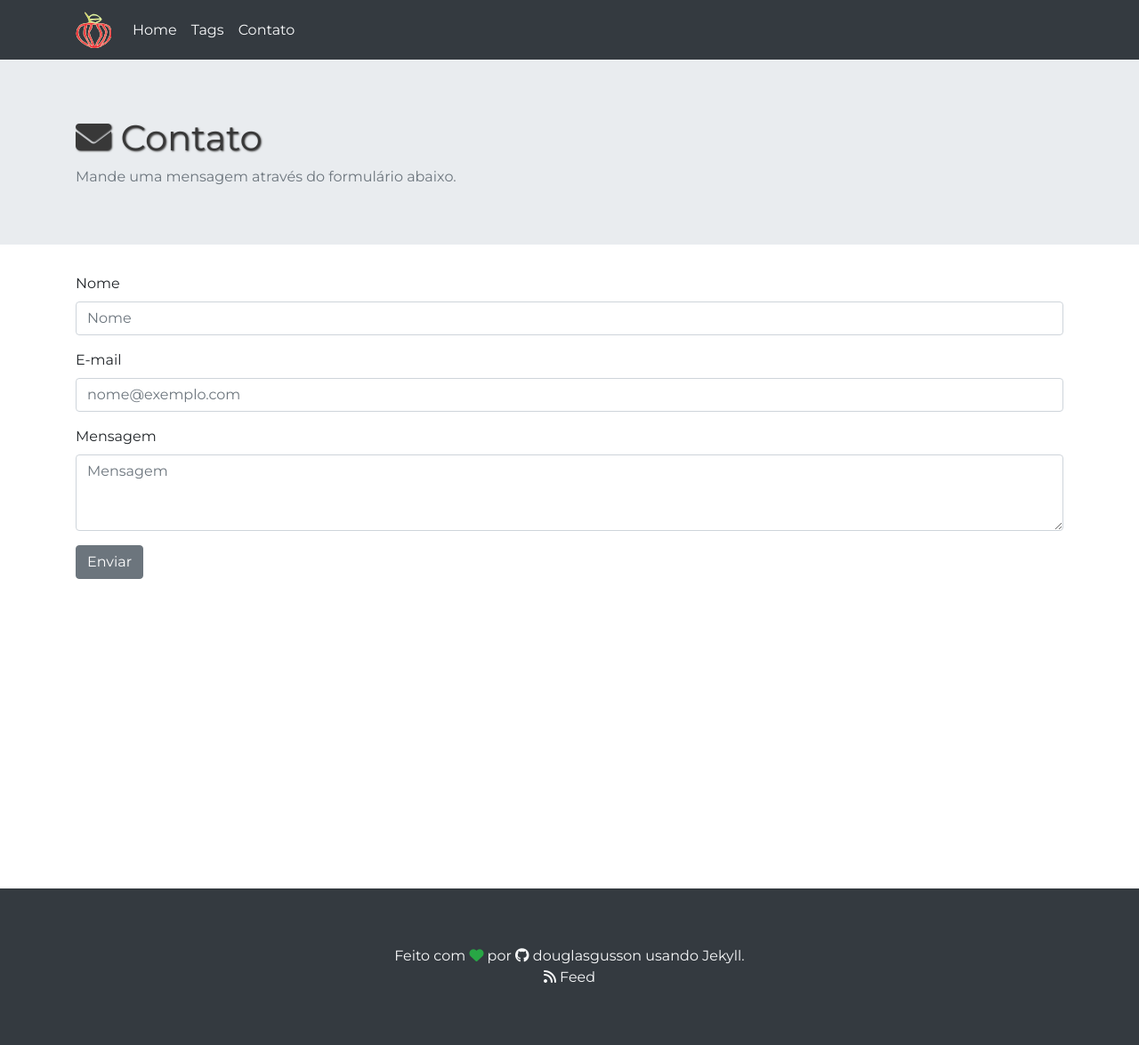
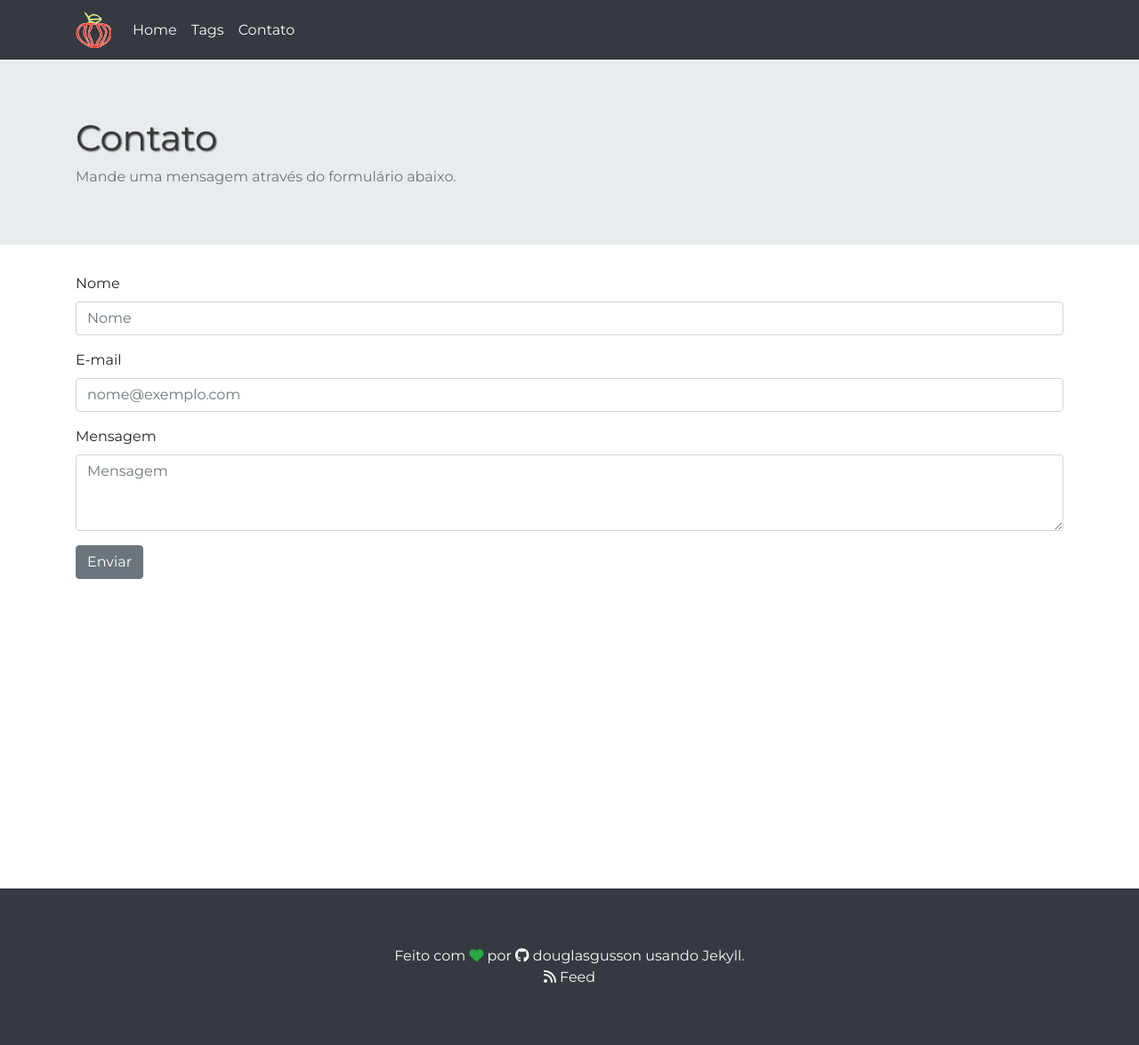
Before and after one commit to douglasgusson/blog, a Jekyll site: the page built from contato.html, in a window 1280 px wide. Shown: the whole page at 89% size. Built offline with Jekyll 4.4.1, drawn with Linux system fonts in a browser that asks for light colours; nearby versions of some CDN libraries.

Commit message:
remocao fa icon do titulo

```diff
--- a/contato.html
+++ b/contato.html
@@ -6,7 +6,7 @@ permalink: /contato/
 
 <div class="jumbotron jumbotron-fluid">
   <div class="container">
-    <h1 class="display-6 title-post"><i class="fa fa-envelope" aria-hidden="true"></i>
+    <h1 class="display-6 title-post">
  {{ page.title }}</h1>
  	<div class="text-secondary">
 		Mande uma mensagem através do formulário abaixo.
```
